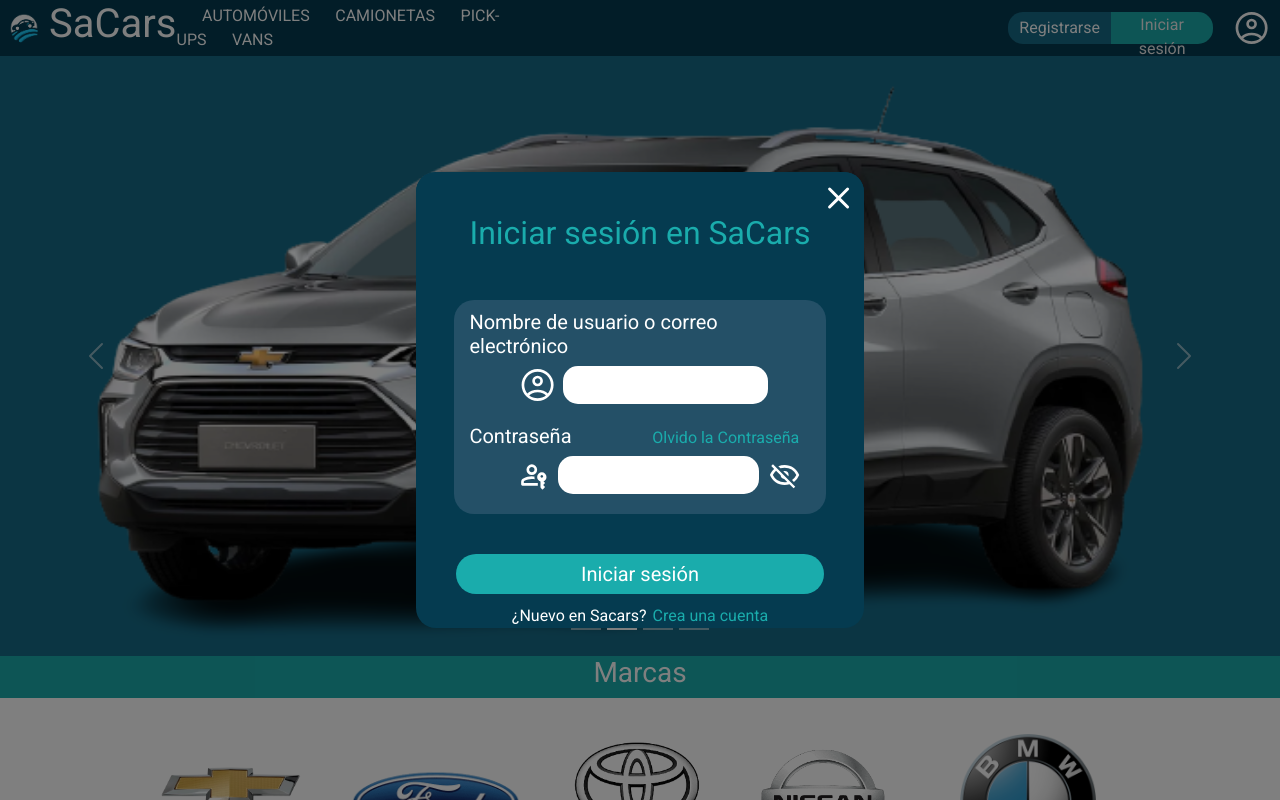
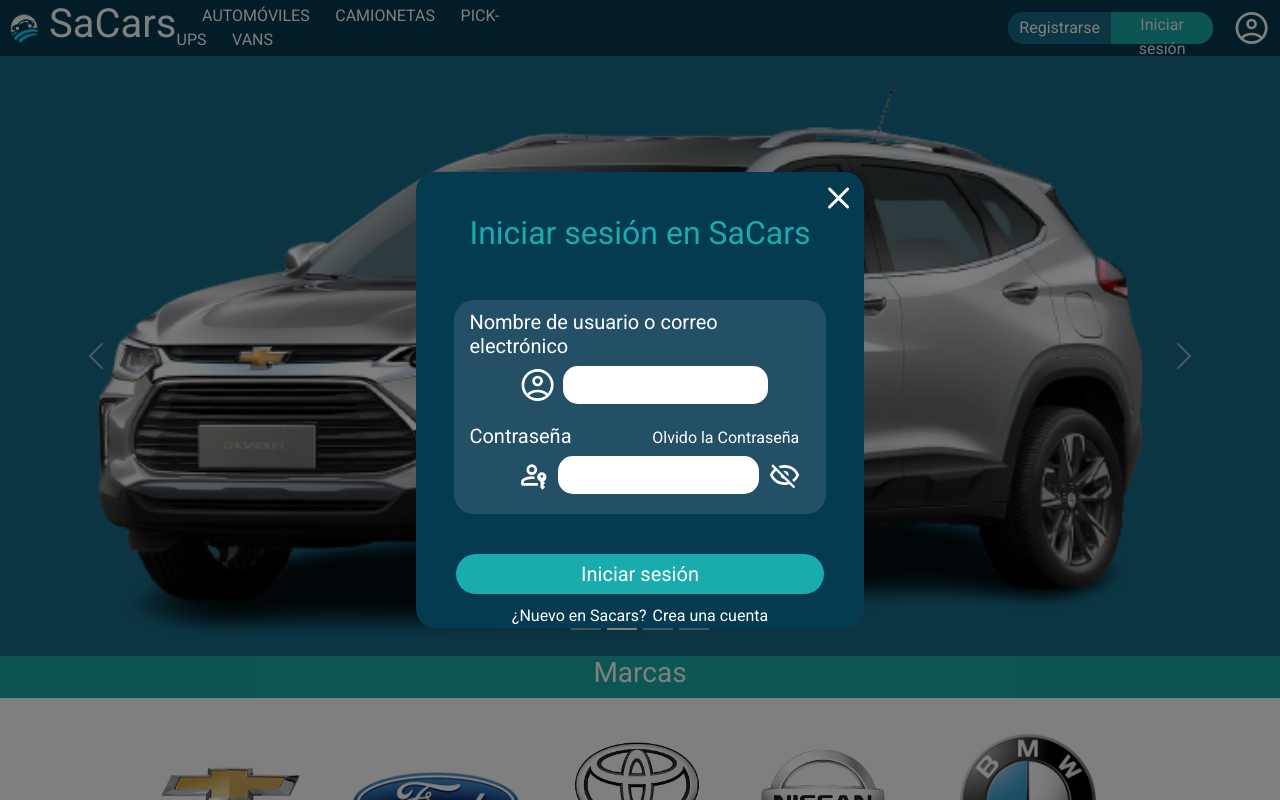
Before and after one commit to JulianCastillo14/SaCars, a React (Create React App) app: page / in a window 1280 px wide. Both pictures are taken after a click on the button "Iniciar sesión". Shown: the top 800 px of the page. Built offline with nearby package versions, Linux system fonts and the light colour scheme.

Commit message:
Eliminando href obsoletos

```diff
--- a/src/frontend/components/Login.jsx
+++ b/src/frontend/components/Login.jsx
@@ -61,7 +61,7 @@
                 </div>
               </div>
               <div className="input-field container-password">
-                <h5>Contraseña<a href="#"> Olvido la Contraseña</a></h5>
+                <h5>Contraseña<a> Olvido la Contraseña</a></h5>
                 <div className='input-default' id='section-ps'>
                   <PasswordIcon />
                   <input className='input-c c2' type={passwordShown ? "text" : "password"}/>
@@ -74,7 +74,7 @@
             <button id='btn-iniciar-sesion'>Iniciar sesión</button>
             <div className='crear-cuenta'>
               ¿Nuevo en Sacars?
-              <a href="#" onClick={onSignUpClick}> Crea una cuenta</a>
+              <a onClick={onSignUpClick}> Crea una cuenta</a>
             </div>
           </div>
       </div>
--- a/src/frontend/components/MasInformacion.jsx
+++ b/src/frontend/components/MasInformacion.jsx
@@ -34,9 +34,7 @@
         console.log(form);
       }
 
-    const [isVisible, setIsVisible] = useState(true);
-
-
+    const [isVisible] = useState(true);
 
     return isVisible ? (
       <div className="container-masInfo">
```
